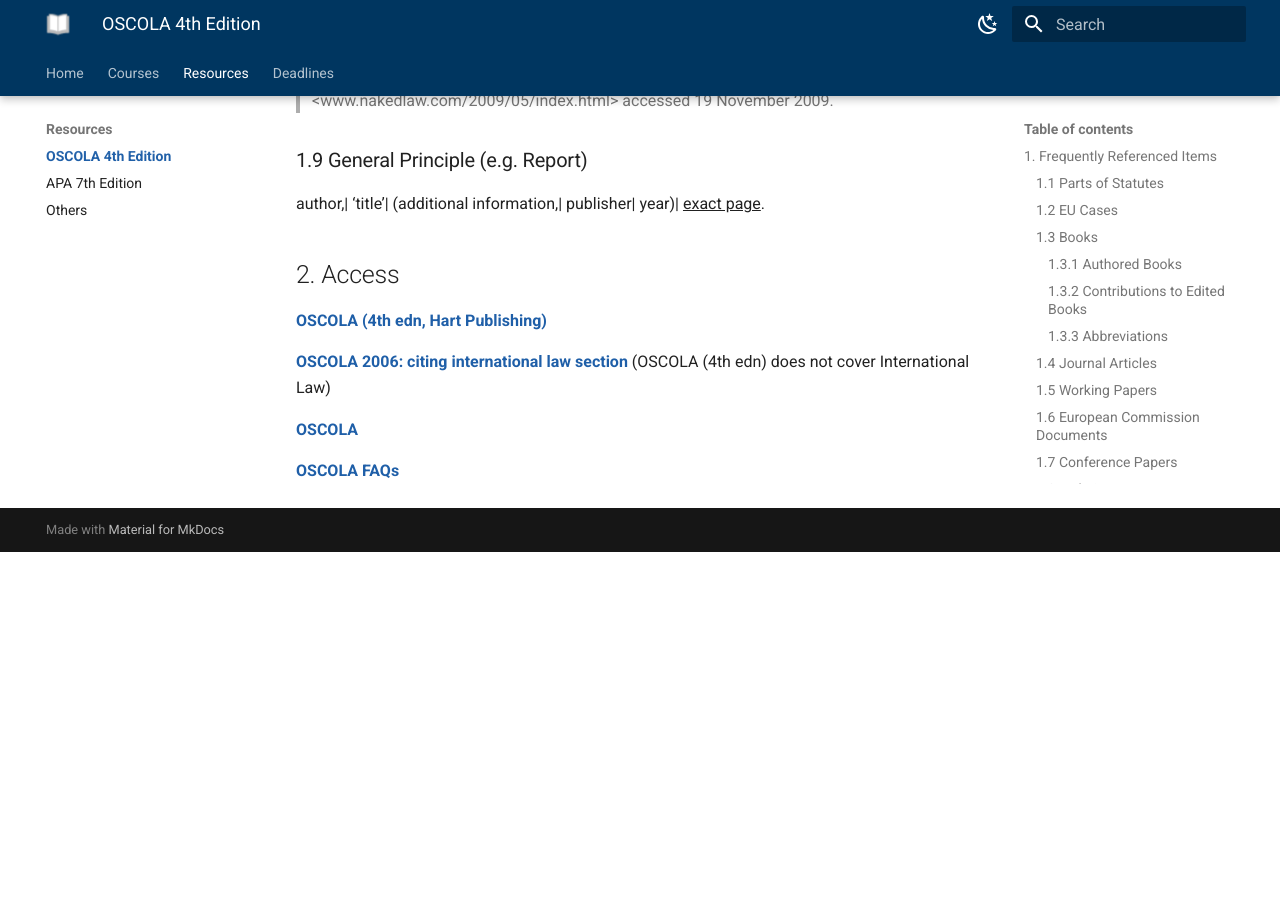
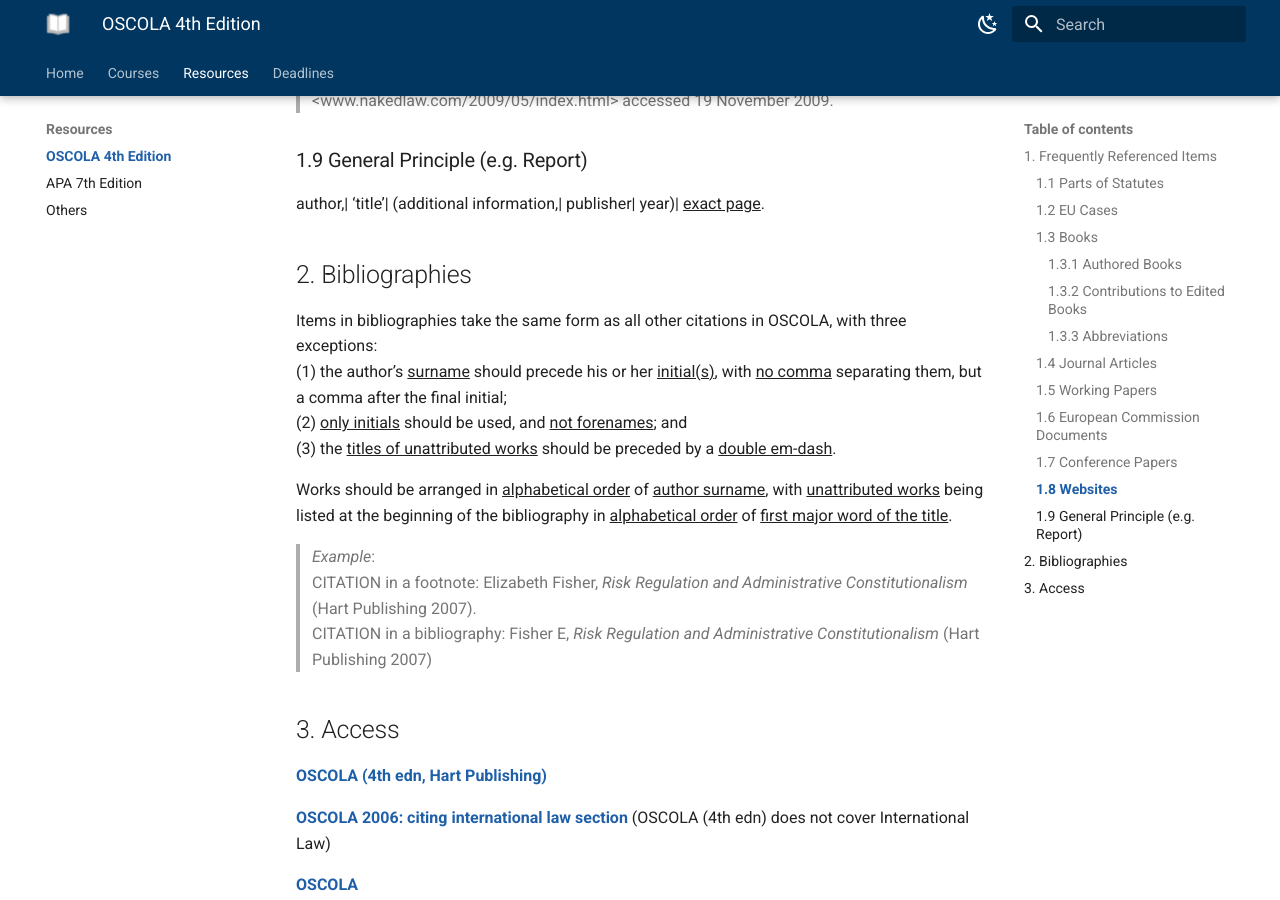
Before and after one commit to leetianshi/glasgow-project, an MkDocs documentation site: the page built from docs/Resources/OSCOLA 4th Edition.md, in a window 1280 px wide and 900 px high, scrolled down 2712 px. Built offline with MkDocs 1.6.1 and Material for MkDocs 9.7.7, drawn with Linux system fonts in a browser that asks for light colours; before the commit the page ends 3264 px from its top, so only the background shows below that.

Commit message:
init mkdocs

```diff
--- a/docs/Courses/Copyright Law/Copyright Law.md
+++ b/docs/Courses/Copyright Law/Copyright Law.md
@@ -140,19 +140,19 @@
 | 5 | Performing Copyright: Law, Theatre and Authorship | [Authored Book](./C06RR05.pdf) | Luke McDonagh, *Performing Copyright: Law, Theatre and Authorship* (Hart Publishing 2021) <u>exact page</u>. |
 
 ### 2.7 Seminar 7
-| 25 Feb \| Creators’ earnings and contracts |  |  |
-| ---- | ---- | ---- |
-| **PPT** |
+| 25 Feb \| Creators’ earnings and contracts |  |  |  |
+| ---- | ---- | ---- | ---- |
+| **PPT** | [Seminar 7](./Seminar%206.pptx) |
 | **Reading List** | <https://rl.talis.com/3/glasgow/lists/2C281D55-2D56-4769-5013-5D649ADA5E36.html?lang=en-GB> |
 | <span style="background:#C0C0C0">Essential Reading</span> |
-| Title | Access | OSCOLA |
-| Contemporary Intellectual Property: Law and Policy (**ss. 6.27–6.52.**) | [Authored Book](./C07ER01.pdf) | Abbe Brown and others, *Contemporary Intellectual Property: Law and Policy* (6th edn, Oxford University Press 2023) <u>exact page</u>. |
-| Contracts Between Art and Commerce | [Journal Article](./C07ER02.pdf) | Richard E. Caves, ‘Contracts Between Art and Commerce’ (2003) 17 Journal of Economic Perspectives 73, <u>exact page</u>. |
+| # | Title | Access | OSCOLA |
+| 1 | Contemporary Intellectual Property: Law and Policy (**ss. 6.27–6.52.**) | [Authored Book](./C07ER01.pdf) | Abbe Brown and others, *Contemporary Intellectual Property: Law and Policy* (6th edn, Oxford University Press 2023) <u>exact page</u>. |
+| 2 | Contracts Between Art and Commerce | [Journal Article](./C07ER02.pdf) | Richard E. Caves, ‘Contracts Between Art and Commerce’ (2003) 17 Journal of Economic Perspectives 73, <u>exact page</u>. |
 | <span style="background:#C0C0C0">Recommended Reading</span> |
-| Title | Access | OSCOLA |
-| Creators’ Earnings & Contracts Hub | [Website](<https://www.create.ac.uk/project/dealing-with-creators-project/2024/06/16/creators-hub/>) |
-| The Relationship Between Copyright and Contract Law | [Project Report](./C07RR02.pdf) | Martin Kretschmer and others, ‘The Relationship Between Copyright and Contract Law’ (Report No. 2010 (04), Strategic Advisory Board for Intellectual Property Policy 2010) <u>exact page</u>. |
-| The New Copyright Directive: Fair Remuneration in Exploitation Contracts of Authors and Performers — Part 1, Articles 18 and 19 | [Website](<https://legalblogs.wolterskluwer.com/copyright-blog/the-new-copyright-directive-fair-remuneration-in-exploitation-contracts-of-authors-and-performers-part-1-articles-18-and-19/?doing_wp_cron=1563207253.8664081096649169921875>) | Ananay Aguilar, ‘The New Copyright Directive: Fair Remuneration in Exploitation Contracts of Authors and Performers — Part 1, Articles 18 and 19’ (*Kluwer Copyright Blog*, 15 July 2019) <https://legalblogs.wolterskluwer.com/copyright-blog/the-new-copyright-directive-fair-remuneration-in-exploitation-contracts-of-authors-and-performers-part-1-articles-18-and-19/?doing_wp_cron=1563207253.8664081096649169921875\> accessed <u>accessed date</u>. |
+| # | Title | Access | OSCOLA |
+| 1 | Creators’ Earnings & Contracts Hub | [Website](<https://www.create.ac.uk/project/dealing-with-creators-project/2024/06/16/creators-hub/>) |
+| 2 | The Relationship Between Copyright and Contract Law | [Project Report](./C07RR02.pdf) | Martin Kretschmer and others, ‘The Relationship Between Copyright and Contract Law’ (Report No. 2010 (04), Strategic Advisory Board for Intellectual Property Policy 2010) <u>exact page</u>. |
+| 3 | The New Copyright Directive: Fair Remuneration in Exploitation Contracts of Authors and Performers — Part 1, Articles 18 and 19 | [Website](<https://legalblogs.wolterskluwer.com/copyright-blog/the-new-copyright-directive-fair-remuneration-in-exploitation-contracts-of-authors-and-performers-part-1-articles-18-and-19/?doing_wp_cron=1563207253.8664081096649169921875>) | Ananay Aguilar, ‘The New Copyright Directive: Fair Remuneration in Exploitation Contracts of Authors and Performers — Part 1, Articles 18 and 19’ (*Kluwer Copyright Blog*, 15 July 2019) <https://legalblogs.wolterskluwer.com/copyright-blog/the-new-copyright-directive-fair-remuneration-in-exploitation-contracts-of-authors-and-performers-part-1-articles-18-and-19/?doing_wp_cron=1563207253.8664081096649169921875\> accessed <u>accessed date</u>. |
 
 ### 2.8 Seminar 8
 | 4 March \| AI: Inputs and the licensing economy |  |  |
--- a/docs/Resources/OSCOLA 4th Edition.md
+++ b/docs/Resources/OSCOLA 4th Edition.md
@@ -1,7 +1,6 @@
 # OSCOLA 4th Edition
 ## 1. Frequently Referenced Items
 ### 1.1 Parts of Statutes
-
 | Full Form | Abbreviation |
 | ---- | ---- |
 | part/parts | <u> pt/pts </u> |
@@ -69,7 +68,17 @@
 ### 1.9 General Principle (e.g. Report)
 author,| ‘title’| (additional information,| publisher| year)| <u>exact page</u>.
 
-## 2. Access
+## 2. Bibliographies
+Items in bibliographies take the same form as all other citations in OSCOLA, with three exceptions: <br>
+(1) the author’s <u>surname</u> should precede his or her <u>initial(s)</u>, with <u>no comma</u> separating them, but a comma after the final initial; <br>
+(2) <u>only initials</u> should be used, and <u>not forenames</u>; and <br>
+(3) the <u>titles of unattributed works</u> should be preceded by a <u>double em-dash</u>.
+
+Works should be arranged in <u>alphabetical order</u> of <u>author surname</u>, with <u>unattributed works</u> being listed at the beginning of the bibliography in <u>alphabetical order</u> of <u>first major word of the title</u>.
+
+> *Example*: <br> CITATION in a footnote: Elizabeth Fisher, *Risk Regulation and Administrative Constitutionalism* (Hart Publishing 2007). <br> CITATION in a bibliography: Fisher E, *Risk Regulation and Administrative Constitutionalism* (Hart Publishing 2007)
+
+## 3. Access
 [OSCOLA (4th edn, Hart Publishing)](./OSCOLA%204th%20Edition.pdf)
 
 [OSCOLA 2006: citing international law section](./OSCOLA%202006%20Edition.pdf) (OSCOLA (4th edn) does not cover International Law)
```
Also changed, not shown: docs/Courses/Contemporary IP/Contemporary IP.md (+9 -7 lines), docs/index.md (+1 -1 lines), docs/Deadlines/4.png, 7 other files.
